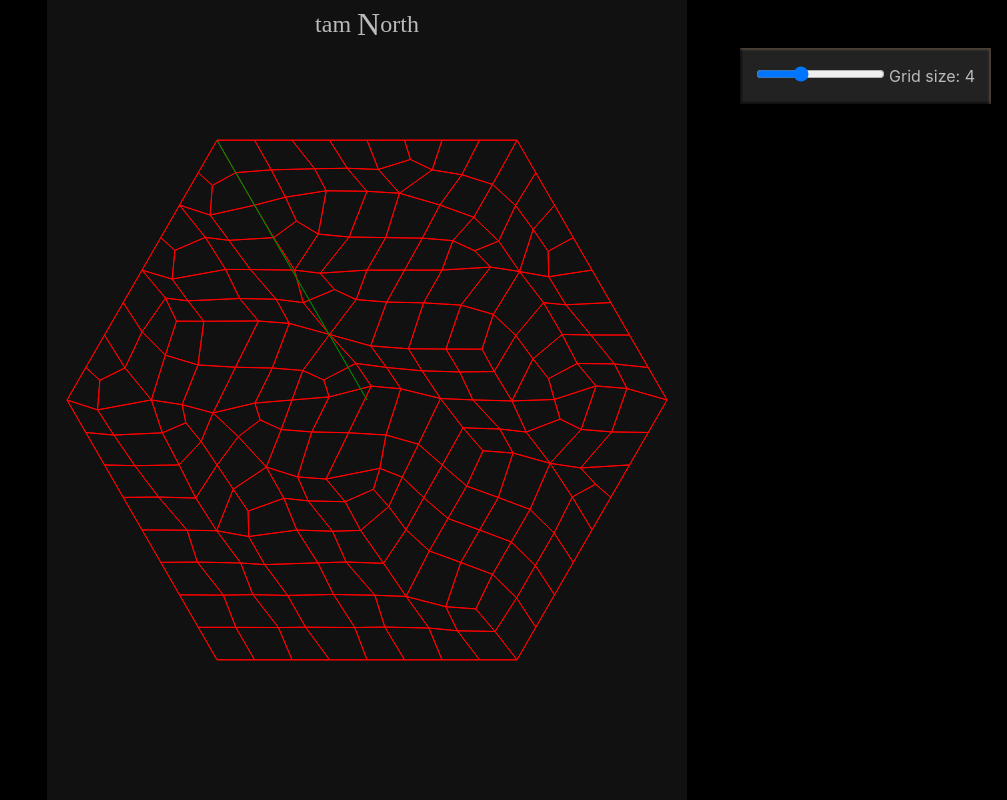
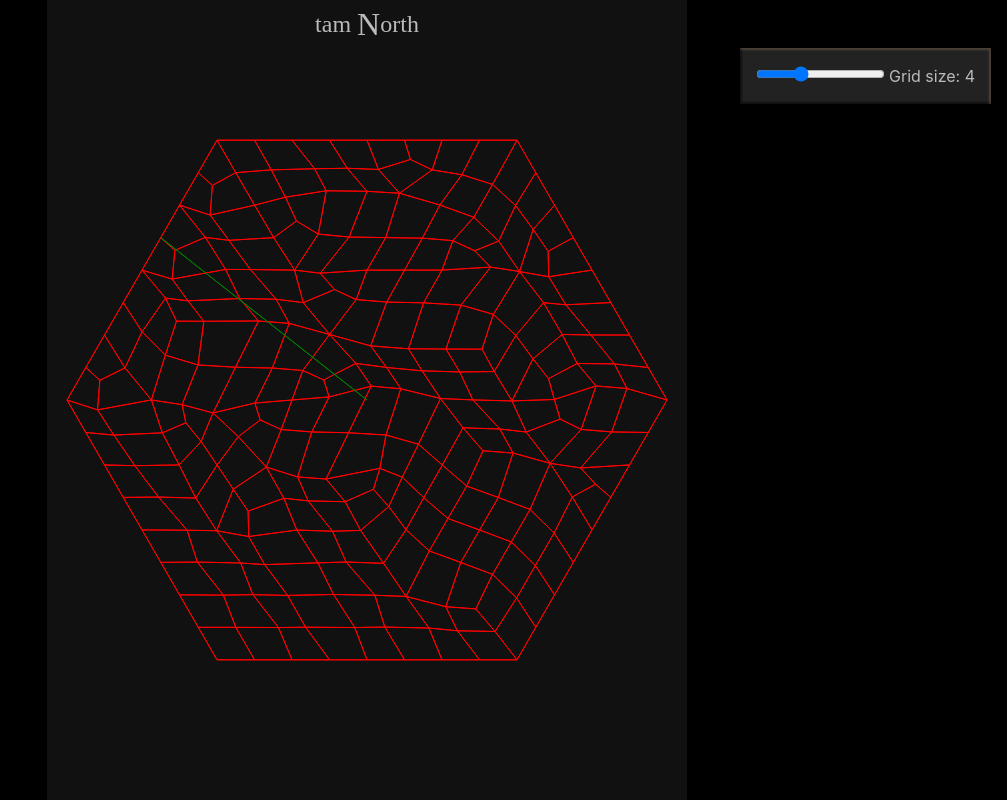
Before and after one commit to TamNorth/TamNorth, a SvelteKit app in the folder TN-portfolio/: page /grid in a window 1280 px wide. Shown: the whole page, without its empty margins (273-1280 px from the left). Built offline with nearby package versions, Linux system fonts and the light colour scheme; some icons are missing.

Commit message:
grid | improve vertex selection accuracy

```diff
--- a/TN-portfolio/src/routes/grid/+page.svelte
+++ b/TN-portfolio/src/routes/grid/+page.svelte
@@ -320,7 +320,11 @@
 						[idY + delta, idX],
 						[idY - delta, idX],
 						[idY, idX + delta],
-						[idY, idX - delta]
+						[idY, idX - delta],
+						[idY + delta, idX + delta],
+						[idY + delta, idX - delta],
+						[idY - delta, idX - delta],
+						[idY - delta, idX + delta]
 					],
 					[]
 				)
@@ -346,6 +350,9 @@
 	const { vertices, edges } = $derived(makeHex(gridSize));
 
 	const canvasFn = ({ canvas, mouseClick, w, h }) => {
+		const { x: xOffset, y: yOffset } = canvas.getBoundingClientRect();
+		const mousePos = { x: mouseClick.x - xOffset, y: mouseClick.y - yOffset };
+
 		const context = canvas.getContext('2d');
 		const origin = $state({ x: w / 2, y: h / 2 });
 
@@ -355,7 +362,7 @@
 		});
 
 		$effect(() => {
-			const nearestVertexId = getNearestVertex(mouseClick, vertices, scale, origin);
+			const nearestVertexId = getNearestVertex(mousePos, vertices, scale, origin);
 			paintShapes({
 				context,
 				origin,
```
